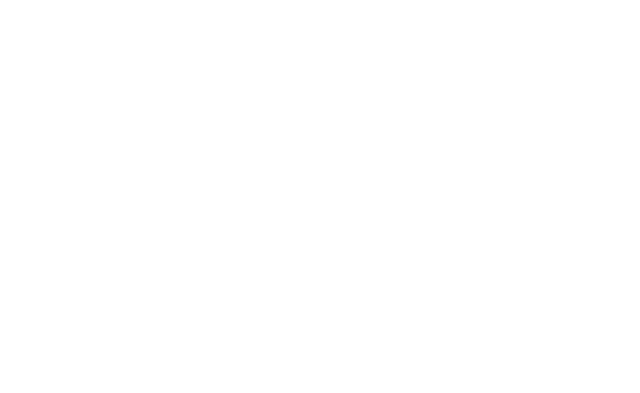
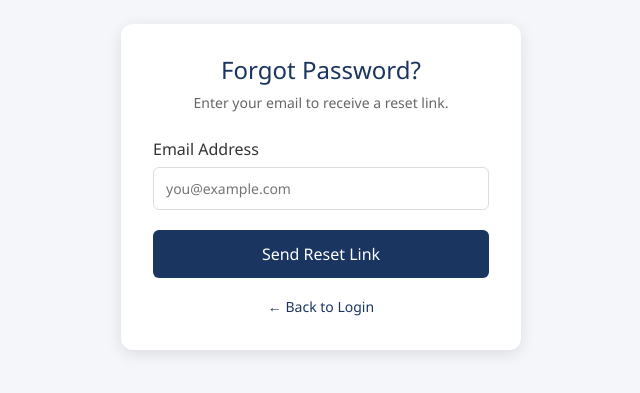
Before and after one commit to M0S3S23/online-voting-system, a React (Vite) app: page /forgot-password in a window 1280 px wide. Before the commit this address had no page. Shown: the part 213-606 px from the top of the page, without its empty margins (319-959 px from the left). Built offline with nearby package versions, Linux system fonts and the light colour scheme; no server answers.

Commit message:
added a page for resert password

```diff
--- a/src/App.jsx
+++ b/src/App.jsx
@@ -1,25 +1,29 @@
+// App.jsx
 import { BrowserRouter, Routes, Route } from 'react-router-dom';
 import HomePage from './pages/HomePage';
-import SignInPage from './pages/SignInPage';
-import RegisterPage from './pages/RegisterPage';
+import SignInPage from './pages/SignInPage';           // ← This is the Login Page
+import RegisterPage from './pages/RegisterPage';       // ← This is the Sign Up Page
+import ResetPasswordPage from './pages/ResetPasswordPage'; // ← Your new page
 import VoterDashboard from './pages/VoterDashboard';
 import ElectionsPage from './pages/ElectionsPage';
 import VotingPage from './pages/VotingPage';
-import AdminDashboard from './pages/admin/dashboard';
-import AdminUsersPage from './pages/admin/users';
 
 function App() {
   return (
     <BrowserRouter>
       <Routes>
+        {/* Public Routes */}
         <Route path="/" element={<HomePage />} />
-        <Route path="/signin" element={<SignInPage />} />
-        <Route path="/register" element={<RegisterPage />} />
+
+        {/* Authentication Routes (Marion - Assignment #1) */}
+        <Route path="/signin" element={<SignInPage />} />           {/* Login */}
+        <Route path="/register" element={<RegisterPage />} />       {/* Sign Up */}
+        <Route path="/forgot-password" element={<ResetPasswordPage />} />
+
+        {/* Voter Routes */}
         <Route path="/vdashboard" element={<VoterDashboard />} />
         <Route path="/elections" element={<ElectionsPage />} />
         <Route path="/elections/:id/vote" element={<VotingPage />} />
-        <Route path="/admin" element={<AdminDashboard />} />
-        <Route path="/admin/users" element={<AdminUsersPage />} />
       </Routes>
     </BrowserRouter>
   );
--- /dev/null
+++ b/src/pages/ResetPasswordPage.css
@@ -0,0 +1,104 @@
+/* ResetPasswordPage.css */
+.reset-container {
+  display: flex;
+  justify-content: center;
+  align-items: center;
+  min-height: 100vh;
+  background-color: #f4f6f9;
+  font-family: 'Segoe UI', sans-serif;
+  padding: 20px;
+}
+
+.reset-form, .reset-success {
+  width: 100%;
+  max-width: 400px;
+  padding: 32px;
+  background: white;
+  border-radius: 12px;
+  box-shadow: 0 4px 16px rgba(0, 0, 0, 0.1);
+  text-align: center;
+}
+
+.reset-form h2,
+.reset-success h2 {
+  margin-bottom: 8px;
+  color: #1a3560;
+  font-size: 24px;
+}
+
+.reset-form p,
+.reset-success p {
+  color: #666;
+  font-size: 14px;
+  margin-bottom: 24px;
+}
+
+.form-group {
+  text-align: left;
+  margin-bottom: 20px;
+}
+
+.form-group label {
+  display: block;
+  margin-bottom: 6px;
+  font-weight: 500;
+  color: #333;
+}
+
+.form-group input {
+  width: 100%;
+  padding: 10px 12px;
+  border: 1px solid #ddd;
+  border-radius: 6px;
+  font-size: 14px;
+  box-sizing: border-box;
+}
+
+.form-group input:focus {
+  border-color: #1a3560;
+  outline: none;
+  box-shadow: 0 0 0 2px rgba(26, 53, 96, 0.2);
+}
+
+.error-message {
+  background-color: #ffebee;
+  color: #c62828;
+  padding: 10px;
+  border-radius: 6px;
+  font-size: 14px;
+  text-align: left;
+  margin-bottom: 16px;
+}
+
+.btn-primary {
+  width: 100%;
+  padding: 12px;
+  background-color: #1a3560;
+  color: white;
+  border: none;
+  border-radius: 6px;
+  font-size: 16px;
+  cursor: pointer;
+  margin-bottom: 16px;
+}
+
+.btn-primary:hover:not(:disabled) {
+  background-color: #2c4a7f;
+}
+
+.btn-primary:disabled {
+  background-color: #9aa9c7;
+  cursor: not-allowed;
+}
+
+.link-back,
+.btn-back {
+  color: #1a3560;
+  text-decoration: none;
+  font-size: 14px;
+}
+
+.link-back:hover,
+.btn-back:hover {
+  text-decoration: underline;
+}
--- /dev/null
+++ b/src/pages/ResetPasswordPage.jsx
@@ -0,0 +1,81 @@
+// src/pages/ResetPasswordPage.jsx
+import { useState } from 'react';
+import { Link } from 'react-router-dom';
+import { AuthAPI } from "../services/auth";
+import './ResetPasswordPage.css';
+
+export default function ResetPasswordPage() {
+  const [email, setEmail] = useState('');
+  const [submitted, setSubmitted] = useState(false);
+  const [error, setError] = useState('');
+  const [loading, setLoading] = useState(false);
+
+  const handleSubmit = async (e) => {
+    e.preventDefault();
+    setError('');
+    setLoading(true);
+
+    if (!/\S+@\S+\.\S+/.test(email)) {
+      setError('Please enter a valid email address.');
+      setLoading(false);
+      return;
+    }
+
+    try {
+      await AuthAPI.forgotPassword(email);
+      setSubmitted(true);
+    } catch (err) {
+      setError(err.message || 'No account found with this email.');
+    } finally {
+      setLoading(false);
+    }
+  };
+
+  if (submitted) {
+    return (
+      <div className="reset-container">
+        <div className="reset-success">
+          <h2>Check Your Inbox</h2>
+          <p>
+            A password reset link has been sent to <strong>{email}</strong>.
+          </p>
+          <p>Please check your email and follow the instructions.</p>
+          <Link to="/login" className="btn-back">
+            ← Back to Login
+          </Link>
+        </div>
+      </div>
+    );
+  }
+
+  return (
+    <div className="reset-container">
+      <form onSubmit={handleSubmit} className="reset-form">
+        <h2>Forgot Password?</h2>
+        <p>Enter your email to receive a reset link.</p>
+
+        {error && <div className="error-message">{error}</div>}
+
+        <div className="form-group">
+          <label htmlFor="email">Email Address</label>
+          <input
+            id="email"
+            type="email"
+            placeholder="you@example.com"
+            value={email}
+            onChange={(e) => setEmail(e.target.value)}
+            disabled={loading}
+          />
+        </div>
+
+        <button type="submit" className="btn-primary" disabled={loading}>
+          {loading ? 'Sending...' : 'Send Reset Link'}
+        </button>
+
+        <Link to="/login" className="link-back">
+          ← Back to Login
+        </Link>
+      </form>
+    </div>
+  );
+}
--- a/src/pages/SignInPage.jsx
+++ b/src/pages/SignInPage.jsx
@@ -108,14 +108,16 @@
               <Lock className="me-2" />
               Sign In
             </Button>
-
-            {/* Registration Link */}
-            <p className="text-center">
-              Don't have an account?{' '}
-              <Link to="/register" className="text-primary text-decoration-none">
-                Register to vote
-              </Link>
-            </p>
+{/* Forgot Password and Registration Links */}
+<div className="text-center">
+  <Link to="/forgot-password" className="text-primary text-decoration-none d-block mb-2">
+    Forgot password?
+  </Link>
+  <span className="text-muted">Don't have an account? </span>
+  <Link to="/register" className="text-primary text-decoration-none">
+    Register to vote
+  </Link>
+</div>
           </Form>
         </Card>
       </Container>
--- /dev/null
+++ b/src/services/auth.js
@@ -0,0 +1,21 @@
+// src/services/auth.js
+const API_BASE = import.meta.env.VITE_API_BASE || 'http://localhost:3000';
+
+export const AuthAPI = {
+  forgotPassword: async (email) => {
+    const res = await fetch(`${API_BASE}/reg/forgot-password`, {
+      method: 'POST',
+      headers: {
+        'Content-Type': 'application/json',
+      },
+      body: JSON.stringify({ email }),
+    });
+
+    if (!res.ok) {
+      const error = await res.json().catch(() => ({}));
+      throw new Error(error.message || 'No account found with this email.');
+    }
+
+    return res.json();
+  },
+};
```
